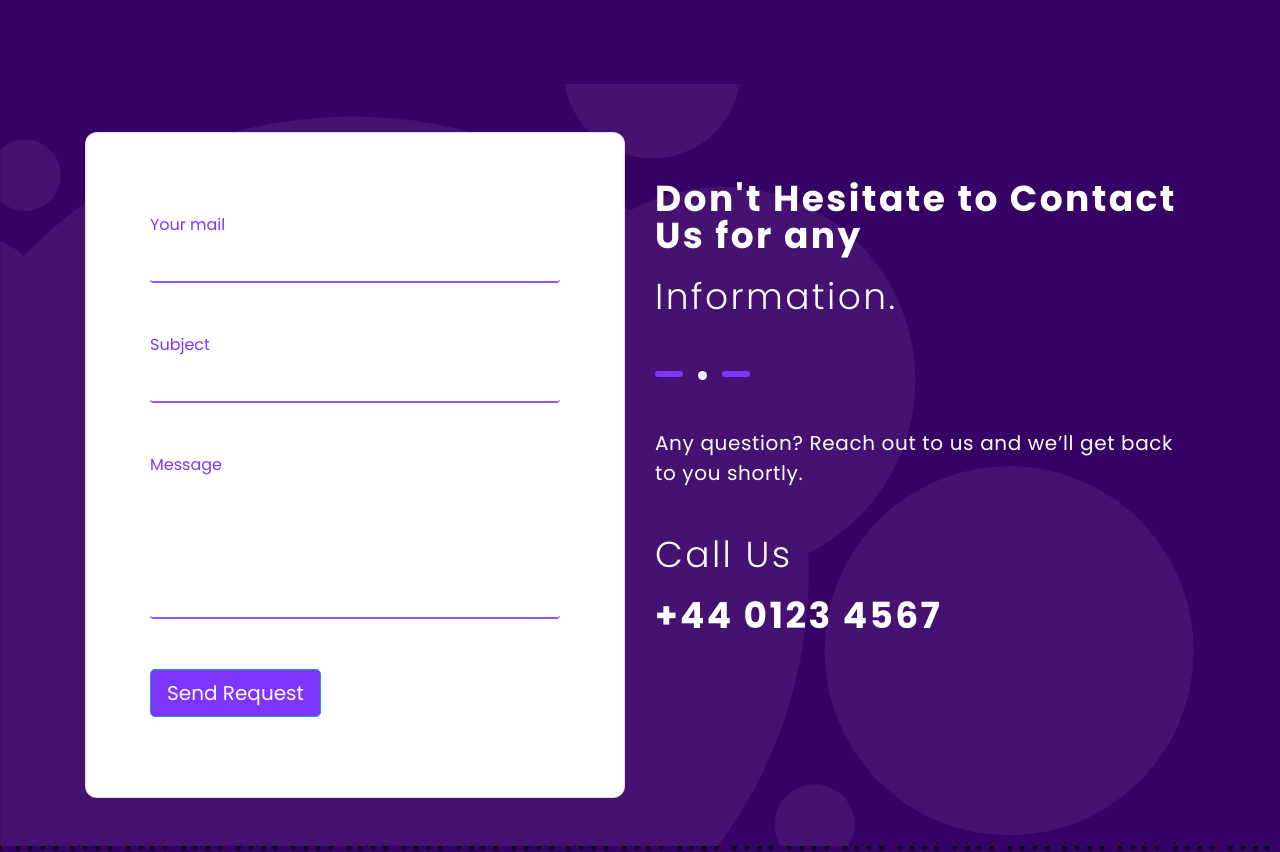
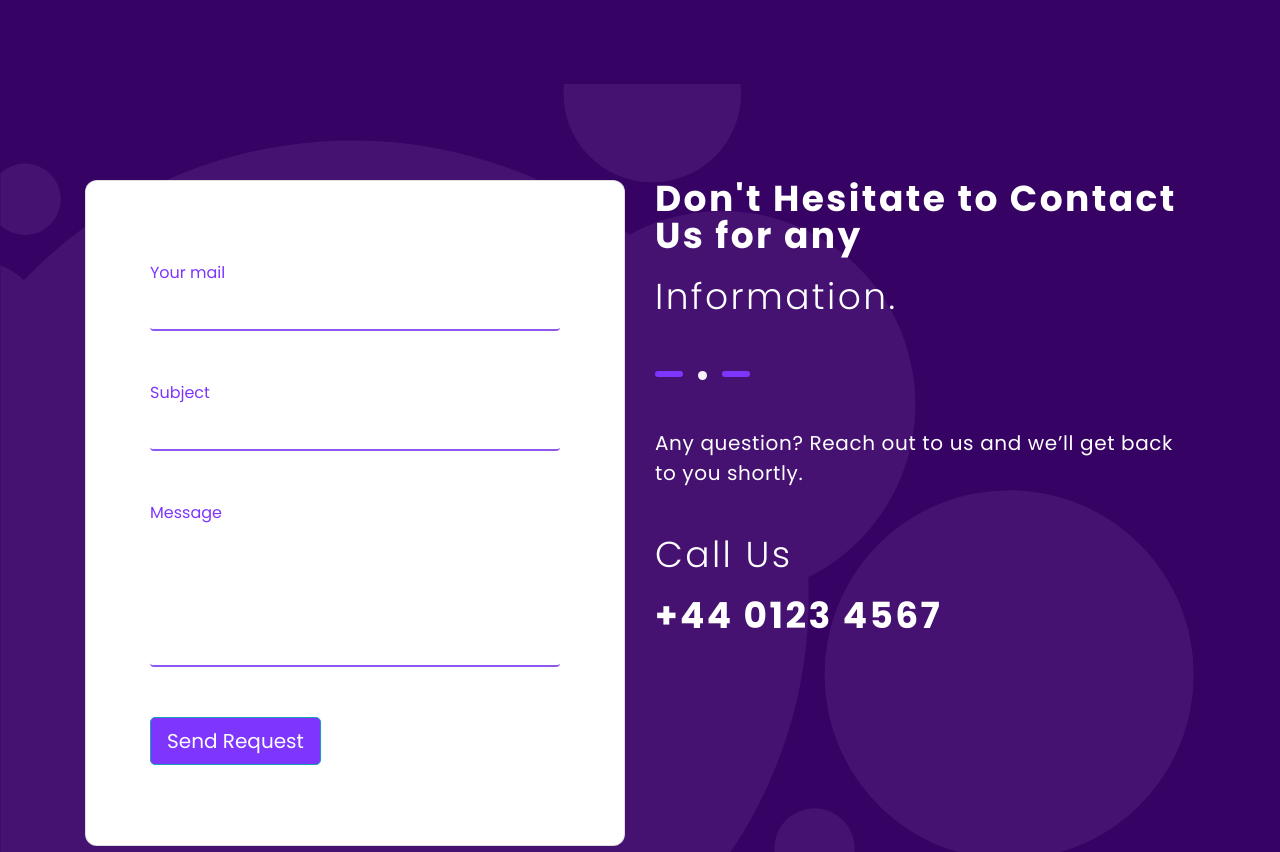
Before and after one commit to whodanyalahmed/plus_digital_agency, a plain HTML site: page index.html in a window 1280 px wide. Shown: the part 5060-5912 px from the top of the page. Drawn offline with nearby package versions, Linux system fonts and the light colour scheme.

Commit message:
index form updated

```diff
--- a/index.html
+++ b/index.html
@@ -446,7 +446,7 @@
         <div class="container">
             <div class="row">
                 <div class="col-md-6 col-sm-12">
-                    <div class="card p-3">
+                    <div class="card mt-5 p-3">
                         <div class="card_body mt-3">
                             <form class="form-group p-5" action="" method="POST">
                                 <label for="your_mail" class="color">Your mail</label><br>
```
